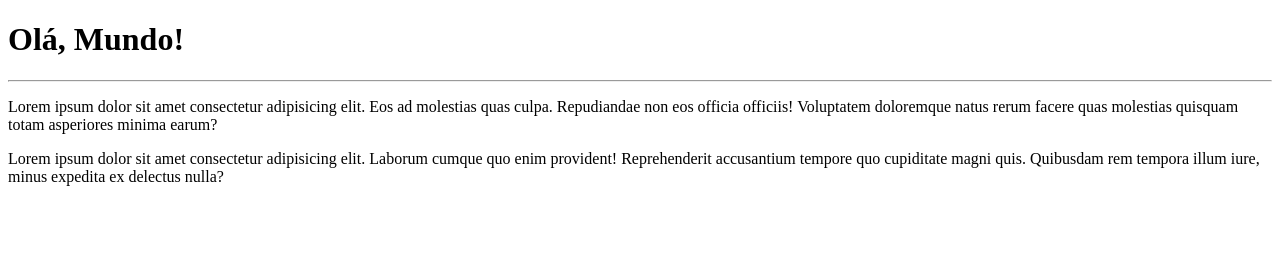
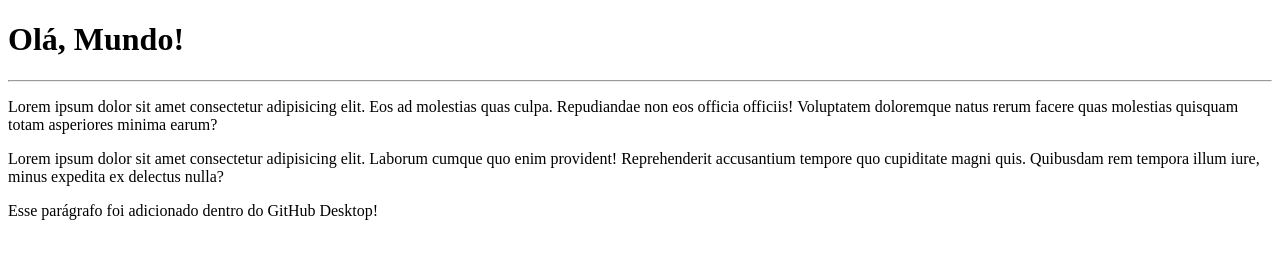
Before and after one commit to JoaoSilva2004/Ola-Mundo, a plain HTML site: page site-exemplo/index.html in a window 1280 px wide. Drawn offline with Linux system fonts and the light colour scheme.

Commit message:
Update index.html

```diff
--- a/site-exemplo/index.html
+++ b/site-exemplo/index.html
@@ -11,5 +11,6 @@
     <hr>
     <p>Lorem ipsum dolor sit amet consectetur adipisicing elit. Eos ad molestias quas culpa. Repudiandae non eos officia officiis! Voluptatem doloremque natus rerum facere quas molestias quisquam totam asperiores minima earum?</p>
     <p>Lorem ipsum dolor sit amet consectetur adipisicing elit. Laborum cumque quo enim provident! Reprehenderit accusantium tempore quo cupiditate magni quis. Quibusdam rem tempora illum iure, minus expedita ex delectus nulla?</p>
+    <p>Esse parágrafo foi adicionado dentro do GitHub Desktop!</p>
 </body>
 </html>
```
